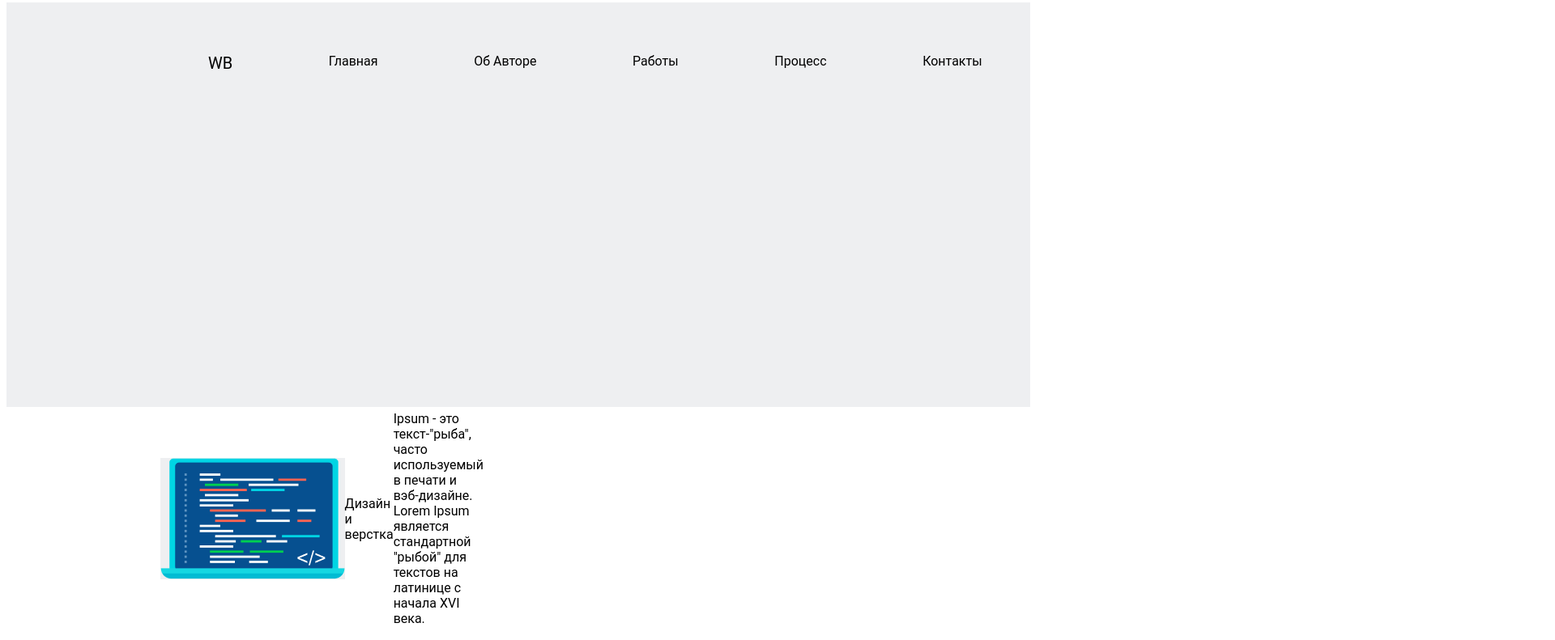
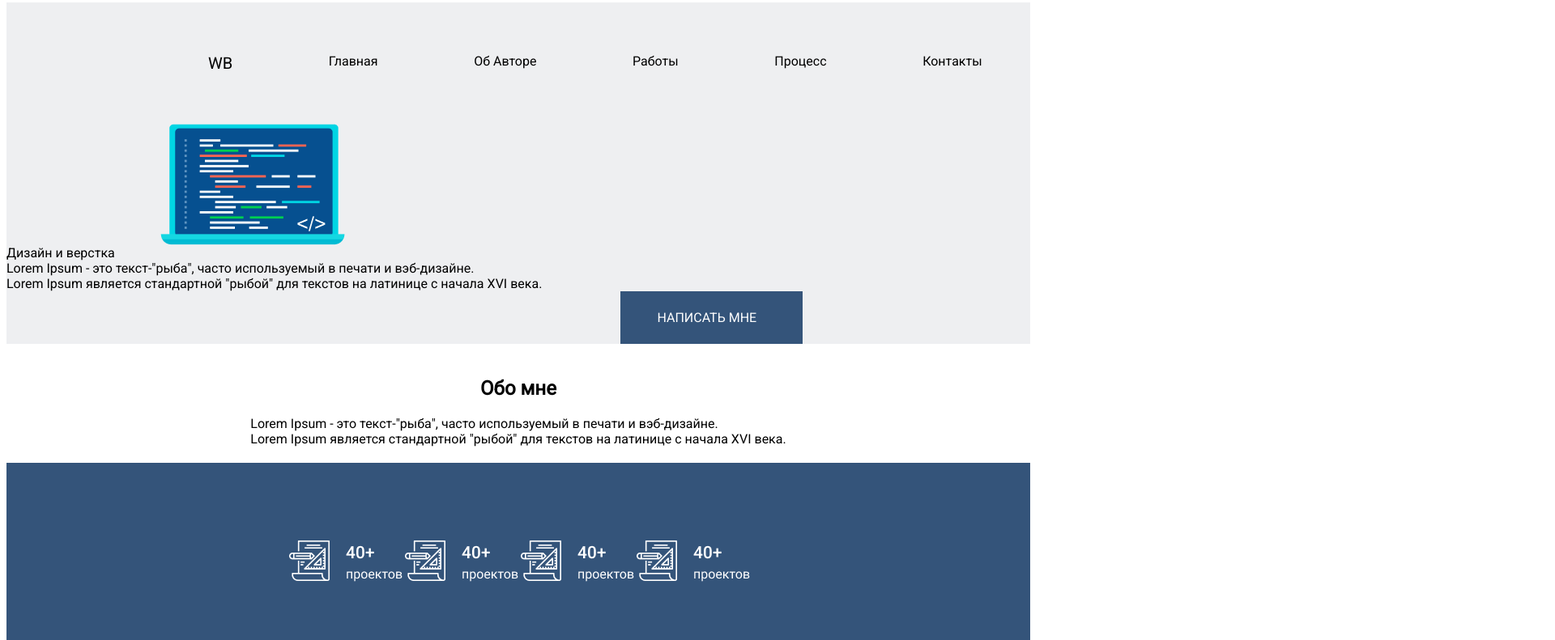
Before and after one commit to OLG-MAN/test-cv-flex, a plain HTML site: page index.html in a window 1280 px wide. Shown: the part 5-796 px from the top of the page at 81% size, 1920 px wide, since content can reach past the window. Drawn offline with Linux system fonts and the light colour scheme.

Commit message:
changes2

```diff
--- a/index.html
+++ b/index.html
@@ -5,6 +5,7 @@
     <meta name="viewport" content="width=device-width, initial-scale=1.0">
     <meta http-equiv="X-UA-Compatible" content="ie=edge">
     <link rel="stylesheet" href="style.css">
+    <link href="https://fonts.googleapis.com/css?family=Roboto&display=swap" rel="stylesheet">
     <title>Document</title>
 </head>
 <body>
@@ -18,19 +19,16 @@
                 <div class="nav4">Процесс</div>
                 <div class="nav5">Контакты</div>
             </div>
-        </div>
-            <div class="logo1">
-                <img src="header1.png" alt="laptop">
-                <div>Дизайн и верстка</div>
-                <div>Ipsum - это текст-"рыба", часто используемый в печати и вэб-дизайне.
-                Lorem Ipsum является стандартной "рыбой" для текстов на латинице с начала XVI века.
-            </div>
+            <div class="logo1"><img src="header1.png" alt="laptop"></div>
+            <div class="head1">Дизайн и верстка</div>
+            <div class="text">Lorem Ipsum - это текст-"рыба", часто используемый в печати и вэб-дизайне.<br>
+                              Lorem Ipsum является стандартной "рыбой" для текстов на латинице с начала XVI века.</div>
             <div class="button1">
             <div class="button-text">НАПИСАТЬ МНЕ</div>
         </div>
         <div class="about">
             <h2>Обо мне</h2>
-            <div class="about-text">Lorem Ipsum - это текст-"рыба", часто используемый в печати и вэб-дизайне.
+            <div class="about-text">Lorem Ipsum - это текст-"рыба", часто используемый в печати и вэб-дизайне.<br>
                 Lorem Ipsum является стандартной "рыбой" для текстов на латинице с начала XVI века.</div>
         </div>
         <div class="numbers">
@@ -45,7 +43,7 @@
         </div>
         <div class="video">
             <div class="video-head">Как я работаю</div>
-            <div class="video-text">Lorem Ipsum - это текст-"рыба", часто используемый в печати и вэб-дизайне.
+            <div class="video-text">Lorem Ipsum - это текст-"рыба", часто используемый в печати и вэб-дизайне.<br>
                 Lorem Ipsum является стандартной "рыбой" для текстов на латинице с начала XVI века.</div>
             <div><img src="video.png" alt="video"></div>
         </div>
@@ -63,13 +61,12 @@
                 Хотите веб-сайт?
             </div>
             <div class="form-text2">
-                Lorem Ipsum - это текст-"рыба", часто используемый в печати и вэб-дизайне.
+                Lorem Ipsum - это текст-"рыба", часто используемый в печати и вэб-дизайне.<br>
                 Lorem Ipsum является стандартной "рыбой" для текстов на латинице с начала XVI века.
             </div>
-            <input type="text" placeholder="Ваше имя">
-            <input type="email" name="" id="" placeholder="Email">
-            <textarea name="" id="" cols="30" rows="10" placeholder="Сообщение">
-
+            <input type="text" placeholder="Ваше имя" width="200"><br>
+            <input type="email" name="" id="" placeholder="Email"><br>
+            <textarea name="" id="" cols="30" rows="10" placeholder="Сообщение">Ваше Сообщение
             </textarea>
         </div>
         <div class="footer">
```
